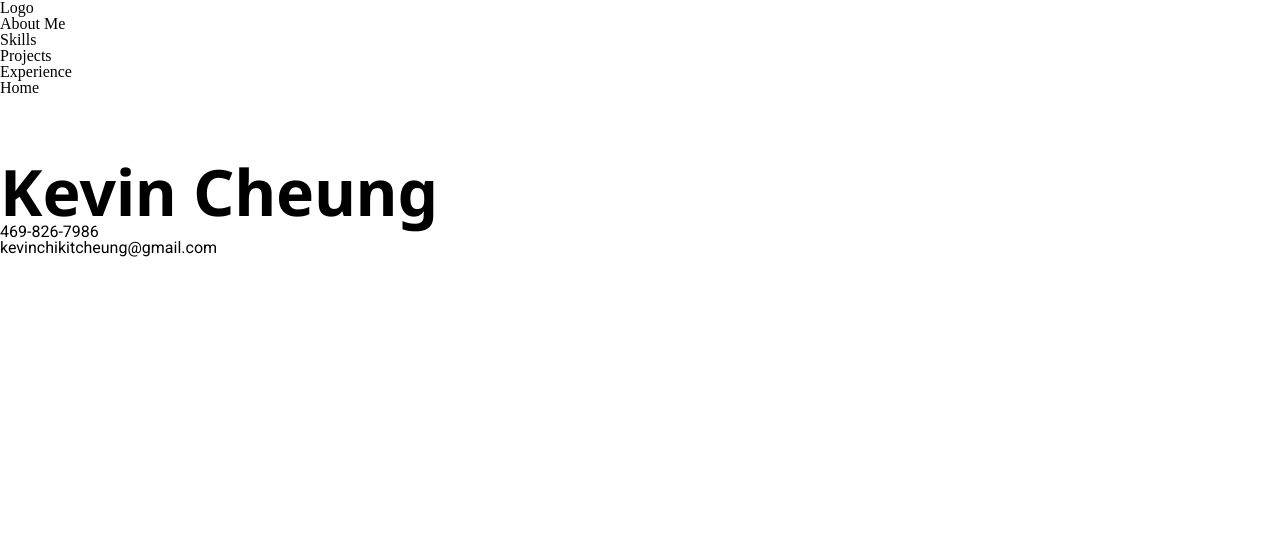
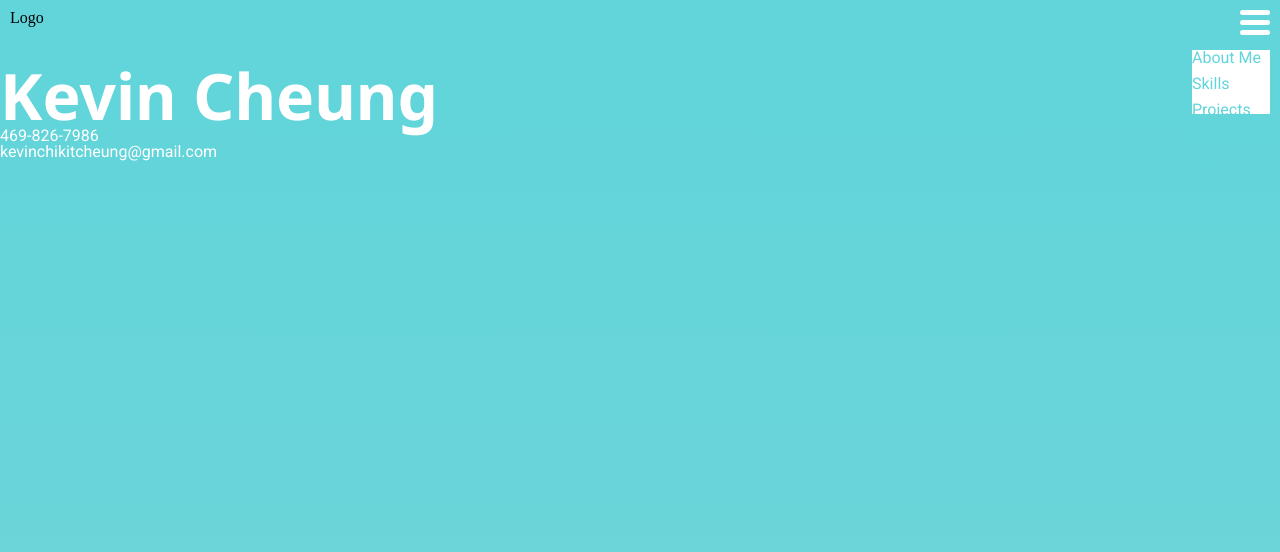
Before and after one commit to kevcheung/kevcheung.github.io, a React (Create React App) app: page / in a window 1280 px wide. Shown: the top 552 px of the page. Built offline with nearby package versions, Linux system fonts and the light colour scheme.

Commit message:
added css to burger and links

```diff
--- a/package.json
+++ b/package.json
@@ -3,6 +3,7 @@
   "version": "0.1.0",
   "private": true,
   "dependencies": {
+    "ajv": "^6.5.3",
     "node-sass": "^4.9.3",
     "react": "^16.5.0",
     "react-dom": "^16.5.0",
--- a/public/index.html
+++ b/public/index.html
@@ -10,7 +10,6 @@
     -->
     <link rel="manifest" href="%PUBLIC_URL%/manifest.json">
     <link rel="shortcut icon" href="%PUBLIC_URL%/favicon.ico">
-    <link href="https://fonts.googleapis.com/css?family=Noto+Sans:700|Roboto" rel="stylesheet">
     <!--
       Notice the use of %PUBLIC_URL% in the tags above.
       It will be replaced with the URL of the `public` folder during the build.
--- a/sass/app.scss
+++ b/sass/app.scss
@@ -1,14 +1,16 @@
 .App{
     min-height: 2500px;
+    background-image: linear-gradient(rgb(97, 213, 218), rgb(147, 211, 214));
 }
 .name{
-    font-family: Noto Sans, Roboto;
+    font-family: $main-font;
+    color: $main-color;
     margin-top: 1em;
     font-size: 4em;
 }
 .contactInfo{
-    font-family: Roboto, Noto Sans;
-
+    font-family: $content-font;
+    color: $main-color;
 }
 .App-intro{
     font-size: large;
--- a/sass/main.scss
+++ b/sass/main.scss
@@ -1,2 +1,3 @@
-@import "app.scss";
-@import "nav.scss";
+@import "variables";
+@import "app";
+@import "nav";
--- a/sass/nav.scss
+++ b/sass/nav.scss
@@ -0,0 +1,44 @@
+.navbar{
+    display: flex;
+    position: fixed;
+    justify-content: space-between;
+    top: 0;
+    left: 0;
+    height: 64px;
+    width: 100%;
+    background-color: $background-color;
+}
+.logo{
+    width: 50px;
+    margin-top: 10px;
+    margin-left: 10px;
+}
+.burger{
+    position: fixed;
+    top: 10px;
+    right: 10px;
+    // z-index: 300;
+    span{
+        display: block;
+        height: 5px;
+        width: 30px;
+        background-color: $main-color;
+        border-radius: 100px;
+        &:nth-child(-n+3){
+            margin-bottom: 5px;
+        }
+    }
+}
+.nav-links{
+    margin-top: 50px;
+    margin-right: 10px;
+    height: 100%;
+    background-color: $main-color;
+    .link{
+        font-family: $content-font;
+        color: $background-color;
+        &:nth-child(-n+5){
+            margin-bottom: 10px;
+        }
+    }
+}
--- /dev/null
+++ b/sass/variables.scss
@@ -0,0 +1,6 @@
+@import url('https://fonts.googleapis.com/css?family=Noto+Sans:700|Roboto');
+
+$main-font: 'Noto Sans', sans-serif;
+$content-font: 'Roboto', sans-serif;
+$main-color: #ffffff;
+$background-color: rgb(97, 213, 218);
--- a/src/App.css
+++ b/src/App.css
@@ -1,13 +1,56 @@
+@import url("https://fonts.googleapis.com/css?family=Noto+Sans:700|Roboto");
 .App {
-  min-height: 2500px; }
+  min-height: 2500px;
+  background-image: linear-gradient(#61d5da, #93d3d6); }
 
 .name {
-  font-family: Noto Sans, Roboto;
+  font-family: "Noto Sans", sans-serif;
+  color: #ffffff;
   margin-top: 1em;
   font-size: 4em; }
 
 .contactInfo {
-  font-family: Roboto, Noto Sans; }
+  font-family: "Roboto", sans-serif;
+  color: #ffffff; }
 
 .App-intro {
   font-size: large; }
+
+.navbar {
+  display: flex;
+  position: fixed;
+  justify-content: space-between;
+  top: 0;
+  left: 0;
+  height: 64px;
+  width: 100%;
+  background-color: #61d5da; }
+
+.logo {
+  width: 50px;
+  margin-top: 10px;
+  margin-left: 10px; }
+
+.burger {
+  position: fixed;
+  top: 10px;
+  right: 10px; }
+  .burger span {
+    display: block;
+    height: 5px;
+    width: 30px;
+    background-color: #ffffff;
+    border-radius: 100px; }
+    .burger span:nth-child(-n+3) {
+      margin-bottom: 5px; }
+
+.nav-links {
+  margin-top: 50px;
+  margin-right: 10px;
+  height: 100%;
+  background-color: #ffffff; }
+  .nav-links .link {
+    font-family: "Roboto", sans-serif;
+    color: #61d5da; }
+    .nav-links .link:nth-child(-n+5) {
+      margin-bottom: 10px; }
--- a/src/components/Nav/Nav.js
+++ b/src/components/Nav/Nav.js
@@ -3,11 +3,23 @@ import React, { Component } from 'react';
 class Nav extends Component{
     constructor(){
         super();
+        this.state = {
+            menuSlide: false
+        }
+        this.openMenu = this.openMenu.bind(this);
+        this.closeMenu = this.closeMenu.bind(this);
         this.homeScroll = this.homeScroll.bind(this);
         this.aboutScroll = this.aboutScroll.bind(this);
         this.skillScroll = this.skillScroll.bind(this);
         this.projScroll = this.projScroll.bind(this);
         this.expScroll = this.expScroll.bind(this);
+    }
+    openMenu = (e) => {
+        e.preventDefault();
+        this.setState({ menuSlide: !this.state.menuSlide }, () => { document.addEventListener('click', this.closeMenu)});
+    }
+    closeMenu = () => {
+        this.setState({ menuSlide: false }, () =>{ document.removeEventListener('click', this.closeMenu) });
     }
     homeScroll = () => {
         window.scrollTo({ top: 0, behavior: "smooth"});
@@ -24,17 +36,22 @@ class Nav extends Component{
     expScroll = () => {
         window.scrollTo({ top: 2000, behavior: "smooth"});
     }
-
     render(){
         return(
             <div className='navbar'>
-                <ul>
-                    <li className='logo' onClick={this.homeScroll}>Logo</li>
-                    <li className='links' onClick={this.aboutScroll}>About Me</li>
-                    <li className='links' onClick={this.skillScroll}>Skills</li>
-                    <li className='links' onClick={this.projScroll}>Projects</li>
-                    <li className='links' onClick={this.expScroll}>Experience</li>
-                    <li className='links' onClick={this.homeScroll}>Home</li>
+                <p className='logo' onClick={this.homeScroll}>Logo</p>
+                <div className='burger'>
+                {/* need to put onClick in this div */}
+                    <span/>
+                    <span/>
+                    <span/>
+                </div>
+                <ul className='nav-links'>
+                    <li className='link' onClick={this.aboutScroll}>About Me</li>
+                    <li className='link' onClick={this.skillScroll}>Skills</li>
+                    <li className='link' onClick={this.projScroll}>Projects</li>
+                    <li className='link' onClick={this.expScroll}>Experience</li>
+                    <li className='link' onClick={this.homeScroll}>Home</li>
                 </ul>
             </div>
         );
```
Also changed, not shown: 1 other file (tests, documents, lock files or other folders).
